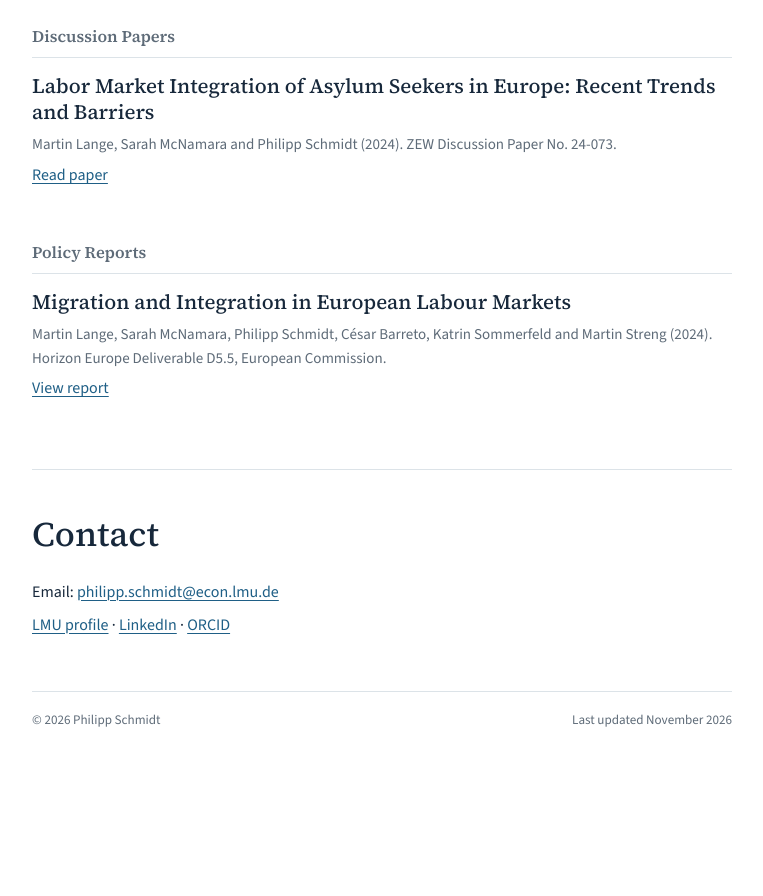
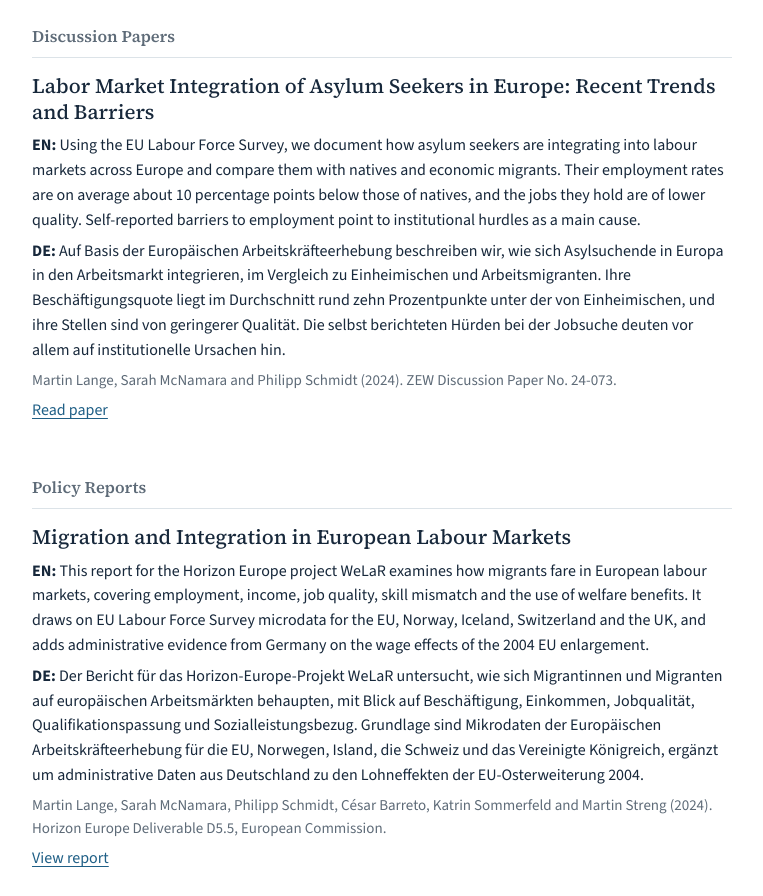
Before and after one commit to philippschmidt2410/philippschmidt2410.github.io, a plain HTML site: page index.html in a window 1280 px wide. Shown: the part 920-1816 px from the top of the page, without its empty margins (258-1021 px from the left). Before the commit the page ends 1679 px from the top, so only its background shows below. Drawn offline with nearby package versions, Linux system fonts and the light colour scheme.

Commit message:
Add bilingual research descriptions
Co-authored-by: copilot-swe-agent[bot] <198982749+Copilot@users.noreply.github.com>

```diff
--- a/index.html
+++ b/index.html
@@ -61,6 +61,8 @@
         <h3>Discussion Papers</h3>
         <article class="research-item">
           <h4>Labor Market Integration of Asylum Seekers in Europe: Recent Trends and Barriers</h4>
+          <p class="abstract"><strong>EN:</strong> Using the EU Labour Force Survey, we document how asylum seekers are integrating into labour markets across Europe and compare them with natives and economic migrants. Their employment rates are on average about 10 percentage points below those of natives, and the jobs they hold are of lower quality. Self-reported barriers to employment point to institutional hurdles as a main cause.</p>
+          <p class="abstract"><strong>DE:</strong> Auf Basis der Europäischen Arbeitskräfteerhebung beschreiben wir, wie sich Asylsuchende in Europa in den Arbeitsmarkt integrieren, im Vergleich zu Einheimischen und Arbeitsmigranten. Ihre Beschäftigungsquote liegt im Durchschnitt rund zehn Prozentpunkte unter der von Einheimischen, und ihre Stellen sind von geringerer Qualität. Die selbst berichteten Hürden bei der Jobsuche deuten vor allem auf institutionelle Ursachen hin.</p>
           <p class="item-meta">Martin Lange, Sarah McNamara and Philipp Schmidt (2024). ZEW Discussion Paper No. 24-073.</p>
           <p><a href="https://dx.doi.org/10.2139/ssrn.5045065" target="_blank" rel="noopener">Read paper</a></p>
         </article>
@@ -70,6 +72,8 @@
         <h3>Policy Reports</h3>
         <article class="research-item">
           <h4>Migration and Integration in European Labour Markets</h4>
+          <p class="abstract"><strong>EN:</strong> This report for the Horizon Europe project WeLaR examines how migrants fare in European labour markets, covering employment, income, job quality, skill mismatch and the use of welfare benefits. It draws on EU Labour Force Survey microdata for the EU, Norway, Iceland, Switzerland and the UK, and adds administrative evidence from Germany on the wage effects of the 2004 EU enlargement.</p>
+          <p class="abstract"><strong>DE:</strong> Der Bericht für das Horizon-Europe-Projekt WeLaR untersucht, wie sich Migrantinnen und Migranten auf europäischen Arbeitsmärkten behaupten, mit Blick auf Beschäftigung, Einkommen, Jobqualität, Qualifikationspassung und Sozialleistungsbezug. Grundlage sind Mikrodaten der Europäischen Arbeitskräfteerhebung für die EU, Norwegen, Island, die Schweiz und das Vereinigte Königreich, ergänzt um administrative Daten aus Deutschland zu den Lohneffekten der EU-Osterweiterung 2004.</p>
           <p class="item-meta">Martin Lange, Sarah McNamara, Philipp Schmidt, César Barreto, Katrin Sommerfeld and Martin Streng (2024). Horizon Europe Deliverable D5.5, European Commission.</p>
           <p><a href="https://projectwelar.eu/wp-content/uploads/2024/07/D5.5_Migration-and-integration-in-European-labour-markets.pdf" target="_blank" rel="noopener">View report</a></p>
         </article>
```
